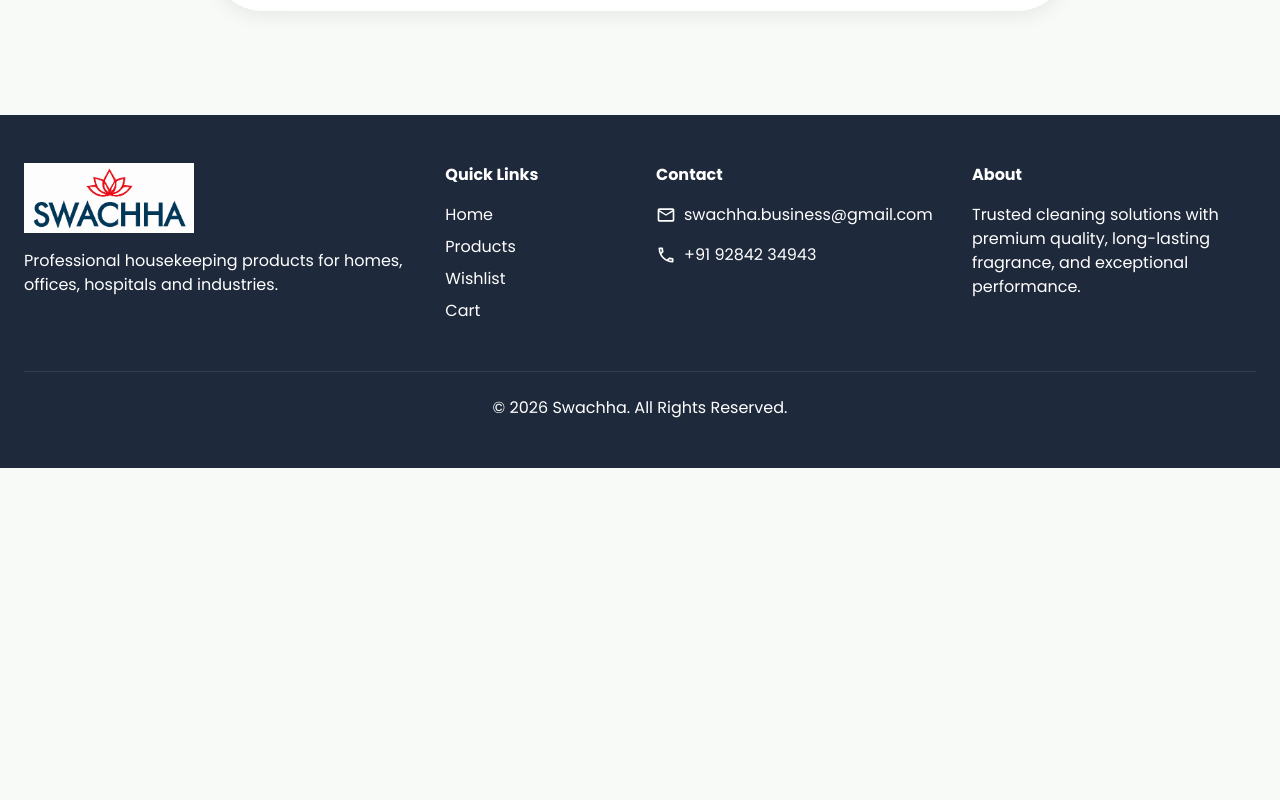
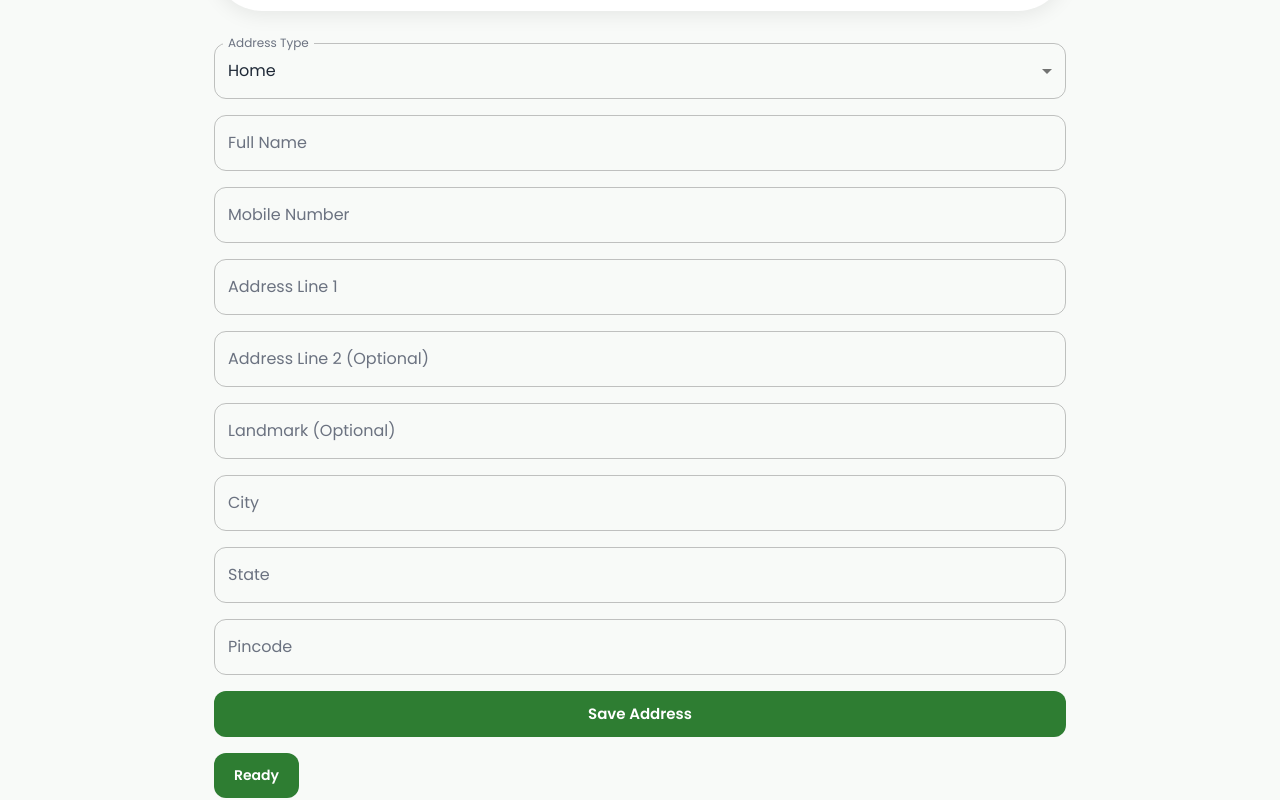
Before and after one commit to Sahil05102001/swaccha, a React (Vite) app: page /profile in a window 1280 px wide. Shown: the part 640-1440 px from the top of the page. Before the commit the page ends 1108 px from the top, so only its background shows below. Built offline with nearby package versions, Linux system fonts and the light colour scheme; no server answers; the database is empty; sample sign-in values are in the browser's storage.

Commit message:
Implement address creation with Firestore and React Query

```diff
--- a/package.json
+++ b/package.json
@@ -16,6 +16,7 @@
     "@mui/icons-material": "^9.2.0",
     "@mui/material": "^9.2.0",
     "@reduxjs/toolkit": "^2.12.0",
+    "@tanstack/react-query": "^5.101.2",
     "firebase": "^12.16.0",
     "framer-motion": "^12.42.2",
     "react": "^19.2.7",
--- a/src/app/providers.tsx
+++ b/src/app/providers.tsx
@@ -7,6 +7,8 @@ import { store } from "./store";
 import theme from "./theme";
 
 import { AuthProvider } from "@/features/auth/AuthContext";
+import { QueryClientProvider } from "@tanstack/react-query";
+import { queryClient } from "./queryClient";
 
 interface ProvidersProps {
   children: ReactNode;
@@ -17,9 +19,11 @@ export default function Providers({ children }: ProvidersProps) {
     <Provider store={store}>
       <ThemeProvider theme={theme}>
         <CssBaseline />
+        <QueryClientProvider client={queryClient}>
         <AuthProvider>
           {children}
         </AuthProvider>
+        </QueryClientProvider>
       </ThemeProvider>
     </Provider>
   );
--- /dev/null
+++ b/src/app/queryClient.ts
@@ -0,0 +1,11 @@
+import { QueryClient } from "@tanstack/react-query";
+
+export const queryClient = new QueryClient({
+  defaultOptions: {
+    queries: {
+      staleTime: 1000 * 60 * 5, // 5 minutes
+      refetchOnWindowFocus: false,
+      retry: 1,
+    },
+  },
+});
--- /dev/null
+++ b/src/features/profile/components/AddressForm.tsx
@@ -0,0 +1,178 @@
+import { Button, MenuItem, Stack, TextField } from "@mui/material";
+import { Controller, useForm } from "react-hook-form";
+import { zodResolver } from "@hookform/resolvers/zod";
+
+import {
+  addressSchema,
+  type AddressFormData,
+} from "../schemas/addressSchema";
+
+interface AddressFormProps {
+  onSubmit: (data: AddressFormData) => void;
+}
+
+export default function AddressForm({
+  onSubmit,
+}: AddressFormProps) {
+  const {
+    control,
+    handleSubmit,
+    formState: { errors },
+  } = useForm<AddressFormData>({
+    resolver: zodResolver(addressSchema),
+    defaultValues: {
+      label: "Home",
+      fullName: "",
+      phone: "",
+      addressLine1: "",
+      addressLine2: "",
+      landmark: "",
+      city: "",
+      state: "",
+      pincode: "",
+      country: "India",
+      isDefault: false,
+    },
+  });
+
+  return (
+    <form onSubmit={handleSubmit(onSubmit)}>
+      <Stack spacing={2}>
+        <Controller
+          name="label"
+          control={control}
+          render={({ field }) => (
+            <TextField
+              {...field}
+              select
+              label="Address Type"
+              fullWidth
+              error={!!errors.label}
+              helperText={errors.label?.message}
+            >
+              <MenuItem value="Home">Home</MenuItem>
+              <MenuItem value="Office">Office</MenuItem>
+              <MenuItem value="Other">Other</MenuItem>
+            </TextField>
+          )}
+        />
+
+        <Controller
+          name="fullName"
+          control={control}
+          render={({ field }) => (
+            <TextField
+              {...field}
+              label="Full Name"
+              fullWidth
+              error={!!errors.fullName}
+              helperText={errors.fullName?.message}
+            />
+          )}
+        />
+
+        <Controller
+          name="phone"
+          control={control}
+          render={({ field }) => (
+            <TextField
+              {...field}
+              label="Mobile Number"
+              fullWidth
+              error={!!errors.phone}
+              helperText={errors.phone?.message}
+            />
+          )}
+        />
+
+        <Controller
+          name="addressLine1"
+          control={control}
+          render={({ field }) => (
+            <TextField
+              {...field}
+              label="Address Line 1"
+              fullWidth
+              error={!!errors.addressLine1}
+              helperText={errors.addressLine1?.message}
+            />
+          )}
+        />
+
+        <Controller
+          name="addressLine2"
+          control={control}
+          render={({ field }) => (
+            <TextField
+              {...field}
+              label="Address Line 2 (Optional)"
+              fullWidth
+            />
+          )}
+        />
+
+        <Controller
+          name="landmark"
+          control={control}
+          render={({ field }) => (
+            <TextField
+              {...field}
+              label="Landmark (Optional)"
+              fullWidth
+            />
+          )}
+        />
+
+        <Controller
+          name="city"
+          control={control}
+          render={({ field }) => (
+            <TextField
+              {...field}
+              label="City"
+              fullWidth
+              error={!!errors.city}
+              helperText={errors.city?.message}
+            />
+          )}
+        />
+
+        <Controller
+          name="state"
+          control={control}
+          render={({ field }) => (
+            <TextField
+              {...field}
+              label="State"
+              fullWidth
+              error={!!errors.state}
+              helperText={errors.state?.message}
+            />
+          )}
+        />
+
+        <Controller
+          name="pincode"
+          control={control}
+          render={({ field }) => (
+            <TextField
+              {...field}
+              label="Pincode"
+              fullWidth
+              error={!!errors.pincode}
+              helperText={errors.pincode?.message}
+            />
+          )}
+        />
+
+        <Button
+          variant="contained"
+          type="submit"
+          size="large"
+        >
+          Save Address
+        </Button>
+      </Stack>
+    </form>
+  );
+}
--- /dev/null
+++ b/src/features/profile/hooks/useAddresses.ts
@@ -0,0 +1,71 @@
+import {
+  useMutation,
+  useQuery,
+  useQueryClient,
+} from "@tanstack/react-query";
+
+import {
+  addAddress,
+  deleteAddress,
+  getAddresses,
+  updateAddress,
+} from "../services/addressService";
+
+import type { AddressFormData } from "../schemas/addressSchema";
+
+const QUERY_KEY = ["addresses"];
+
+export function useAddresses() {
+  return useQuery({
+    queryKey: QUERY_KEY,
+    queryFn: getAddresses,
+  });
+}
+
+export function useAddAddress() {
+  const queryClient = useQueryClient();
+
+  return useMutation({
+    mutationFn: (data: AddressFormData) => addAddress(data),
+
+    onSuccess: () => {
+      queryClient.invalidateQueries({
+        queryKey: QUERY_KEY,
+      });
+    },
+  });
+}
+
+export function useUpdateAddress() {
+  const queryClient = useQueryClient();
+
+  return useMutation({
+    mutationFn: ({
+      id,
+      data,
+    }: {
+      id: string;
+      data: AddressFormData;
+    }) => updateAddress(id, data),
+
+    onSuccess: () => {
+      queryClient.invalidateQueries({
+        queryKey: QUERY_KEY,
+      });
+    },
+  });
+}
+
+export function useDeleteAddress() {
+  const queryClient = useQueryClient();
+
+  return useMutation({
+    mutationFn: deleteAddress,
+
+    onSuccess: () => {
+      queryClient.invalidateQueries({
+        queryKey: QUERY_KEY,
+      });
+    },
+  });
+}
--- a/src/features/profile/pages/ProfilePage.tsx
+++ b/src/features/profile/pages/ProfilePage.tsx
@@ -9,16 +9,23 @@ import {
   Divider,
   Stack,
   Typography,
+  TextField,
 } from "@mui/material";
 
 import { Navigate } from "react-router-dom";
+import { useState } from "react";
 
 import { useAuth } from "@/features/auth/AuthContext";
-import { sendVerificationEmail } from "@/features/auth/services/authService";
-import { TextField } from "@mui/material";
-import { useState } from "react";
+import {
+  sendVerificationEmail,
+  updateDisplayName,
+} from "@/features/auth/services/authService";
 
-import { updateDisplayName } from "@/features/auth/services/authService";
+import AddressForm from "../components/AddressForm";
+import {
+  useAddAddress,
+  useAddresses,
+} from "../hooks/useAddresses";
 
 export default function ProfilePage() {
   const {
@@ -28,6 +35,14 @@ export default function ProfilePage() {
   } = useAuth();
 
   const [name, setName] = useState(user?.displayName ?? "");
+
+  const {
+    data: addresses,
+    isLoading,
+    error,
+  } = useAddresses();
+
+  const addAddressMutation = useAddAddress();
 
   if (loading) {
     return null;
@@ -66,6 +81,10 @@ export default function ProfilePage() {
       alert(error.message);
     }
   };
+
+  console.log(addresses);
+  console.log(isLoading);
+  console.log(error);
 
   return (
     <Container maxWidth="md" sx={{ py: 5 }}>
@@ -211,6 +230,31 @@ export default function ProfilePage() {
           </Stack>
         </CardContent>
       </Card>
+
+      <Box sx={{ mt: 4 }}>
+        <AddressForm
+          onSubmit={(data) => {
+            addAddressMutation.mutate(data, {
+              onSuccess: () => {
+                alert("Address added successfully.");
+              },
+              onError: (error: any) => {
+                alert(error.message);
+              },
+            });
+          }}
+        />
+      </Box>
+
+      <Button
+        variant="contained"
+        disabled={addAddressMutation.isPending}
+        sx={{ mt: 2 }}
+      >
+        {addAddressMutation.isPending
+          ? "Saving..."
+          : "Ready"}
+      </Button>
     </Container>
   );
 }
--- /dev/null
+++ b/src/features/profile/schemas/addressSchema.ts
@@ -0,0 +1,52 @@
+import { z } from "zod";
+
+export const addressSchema = z.object({
+  label: z.enum(["Home", "Office", "Other"]),
+
+  fullName: z
+    .string()
+    .trim()
+    .min(3, "Full name must be at least 3 characters."),
+
+  phone: z
+    .string()
+    .regex(/^[6-9]\d{9}$/, "Enter a valid 10-digit mobile number."),
+
+  addressLine1: z
+    .string()
+    .trim()
+    .min(5, "Address Line 1 is required."),
+
+  addressLine2: z
+    .string()
+    .trim()
+    .optional(),
+
+  landmark: z
+    .string()
+    .trim()
+    .optional(),
+
+  city: z
+    .string()
+    .trim()
+    .min(2, "City is required."),
+
+  state: z
+    .string()
+    .trim()
+    .min(2, "State is required."),
+
+  pincode: z
+    .string()
+    .regex(/^\d{6}$/, "Pincode must be exactly 6 digits."),
+
+  country: z
+  .string()
+  .trim()
+  .min(1, "Country is required."),
+
+  isDefault: z.boolean(),
+});
+
+export type AddressFormData = z.infer<typeof addressSchema>;
--- /dev/null
+++ b/src/features/profile/services/addressService.ts
@@ -0,0 +1,91 @@
+import {
+  addDoc,
+  collection,
+  deleteDoc,
+  doc,
+  getDocs,
+  serverTimestamp,
+  updateDoc,
+} from "firebase/firestore";
+
+import { auth } from "@/firebase/auth";
+import { db } from "@/firebase/firestore";
+
+import type { AddressFormData } from "../schemas/addressSchema";
+
+function getAddressCollection() {
+  const user = auth.currentUser;
+
+  if (!user) {
+    throw new Error("User not authenticated.");
+  }
+
+  return collection(
+    db,
+    "users",
+    user.uid,
+    "addresses"
+  );
+}
+
+export async function getAddresses() {
+  const snapshot = await getDocs(getAddressCollection());
+
+  return snapshot.docs.map((doc) => ({
+    id: doc.id,
+    ...doc.data(),
+  }));
+}
+
+export async function addAddress(
+  address: AddressFormData
+) {
+  await addDoc(getAddressCollection(), {
+    ...address,
+    createdAt: serverTimestamp(),
+    updatedAt: serverTimestamp(),
+  });
+}
+
+export async function updateAddress(
+  id: string,
+  address: AddressFormData
+) {
+  const user = auth.currentUser;
+
+  if (!user) {
+    throw new Error("User not authenticated.");
+  }
+
+  await updateDoc(
+    doc(
+      db,
+      "users",
+      user.uid,
+      "addresses",
+      id
+    ),
+    {
+      ...address,
+      updatedAt: serverTimestamp(),
+    }
+  );
+}
+
+export async function deleteAddress(id: string) {
+  const user = auth.currentUser;
+
+  if (!user) {
+    throw new Error("User not authenticated.");
+  }
+
+  await deleteDoc(
+    doc(
+      db,
+      "users",
+      user.uid,
+      "addresses",
+      id
+    )
+  );
+}
```
Also changed, not shown: src/features/profile/types/address.ts (added, +29 -0 lines), src/features/profile/components/AddressCard.tsx (added), 1 other file (tests, documents, lock files or other folders). Lines whose indentation alone changed are shown as unchanged.
